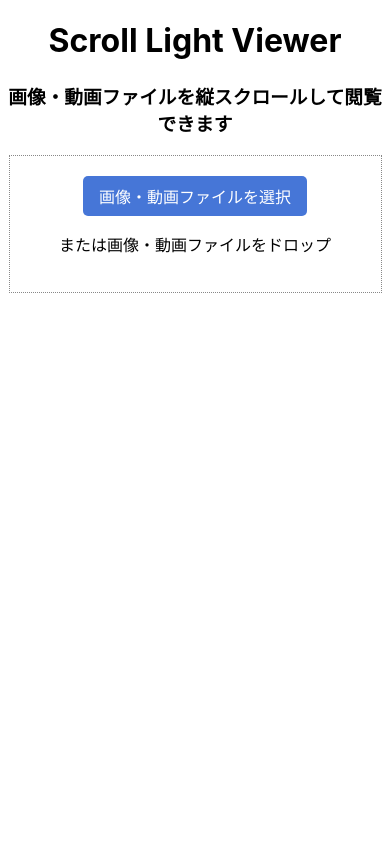
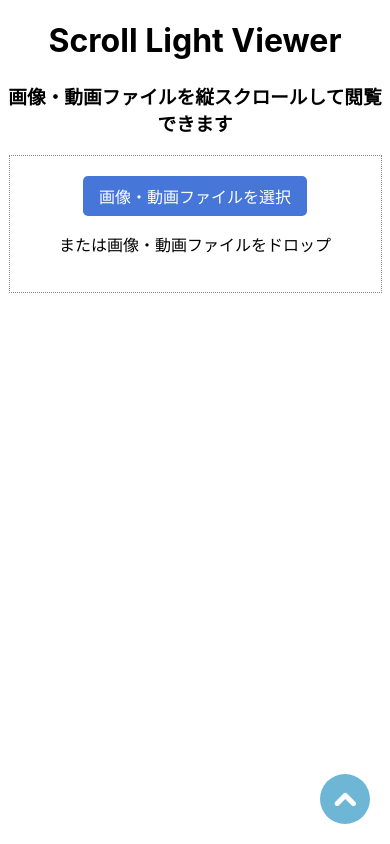
Before and after one commit to towa1204/scroll-light-viewer, a React (Create React App) app: page / in a window 390 px wide. Built offline with nearby package versions, Linux system fonts and the light colour scheme.

Commit message:
先頭に戻るボタンの追加 close #3

```diff
--- a/src/App.css
+++ b/src/App.css
@@ -1,3 +1,7 @@
+html {
+  scroll-behavior: smooth;
+}
+
 .App {
   text-align: center;
 }
@@ -41,3 +45,41 @@ video {
   outline: none;
   box-shadow: 0 0 0 4px #cbd6ee;
 }
+
+#wrapper {
+  display: flex;
+}
+
+.scroll {
+  position: fixed;
+  bottom: 20px;
+  right: 20px;
+  z-index: 10000;
+}
+
+.btn-circle-border-simple {
+  display: inline-block;
+  text-decoration: none;
+  width: 100px;
+  height: 100px;
+  line-height: 100px;
+  border-radius: 50%;
+  text-align: center;
+  overflow: hidden;
+  font-weight: bold;
+  transition: 0.4s;
+  opacity: 0.7;
+}
+
+.btn-circle-border-simple:hover {
+  opacity: 1;
+}
+
+@media (max-width: 750px) {
+  .btn-circle-border-simple {
+    font-size: 0.5rem;
+    width: 50px;
+    height: 50px;
+    line-height: 50px;
+  }
+}
--- a/src/App.tsx
+++ b/src/App.tsx
@@ -1,3 +1,4 @@
+/* eslint-disable jsx-a11y/anchor-is-valid */
 /* eslint-disable react/jsx-props-no-spreading */
 import React, { ReactNode, useState } from 'react';
 import { useDropzone } from 'react-dropzone';
@@ -24,9 +25,12 @@ const App = () => {
     <div className="App">
       <h1>Scroll Light Viewer</h1>
       <h3>画像・動画ファイルを縦スクロールして閲覧できます</h3>
-      <InputFilesArea appendFiles={appendFiles}>
-        <ViewFiles files={files} />
-      </InputFilesArea>
+      <div id="wrapper">
+        <InputFilesArea appendFiles={appendFiles}>
+          <ViewFiles files={files} />
+        </InputFilesArea>
+        <ScrollButton />
+      </div>
     </div>
   );
 };
@@ -93,4 +97,10 @@ const ViewFiles = ({ files }: { files: Array<MediaFile> }) => {
   return <div id="viewer">{listFiles}</div>;
 };
 
+const ScrollButton = () => (
+  <a href="#" className="btn-circle-border-simple scroll">
+    <img src="/top.png" />
+  </a>
+);
+
 export default App;
```
Also changed, not shown: public/top.png (added).
